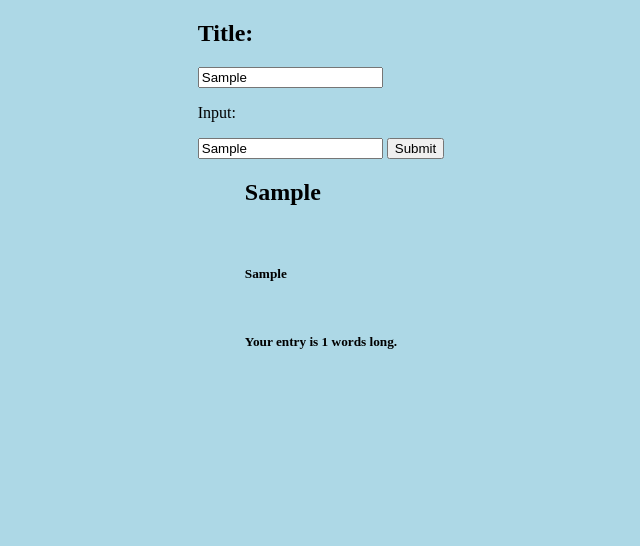
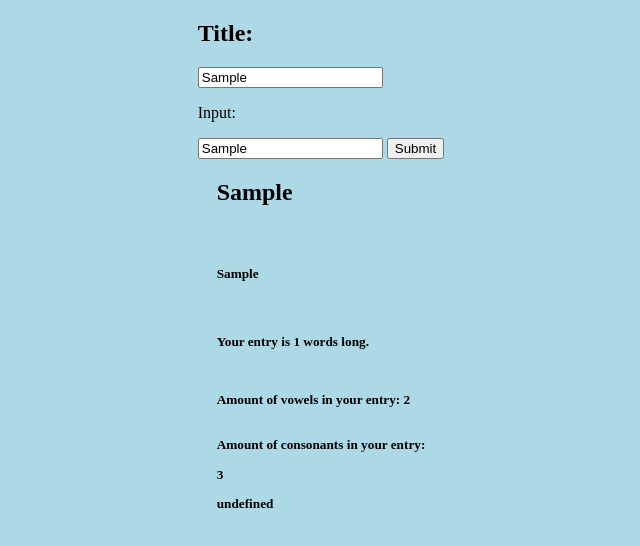
Before and after one commit to jackpaulcollins/journal-practice, a website built with webpack: page src/index.html in a window 1280 px wide. Both pictures are taken after typing "Sample", "Sample" into the empty fields and a click on the button "Submit". Shown: the part 206-752 px from the top of the page, without its empty margins (319-959 px from the left). Built offline with nearby package versions, Linux system fonts and the light colour scheme.

Commit message:
still workin on it

```diff
--- a/src/journal.js
+++ b/src/journal.js
@@ -8,3 +8,43 @@ Entry.prototype.countWords = function(){
   var splitCountedWord = this.body.split(" ").length;
   return splitCountedWord;
 }
+
+Entry.prototype.checkLetters = function() {
+  var splitString = this.body.split("");
+  var wordObject = {
+    vowels: [],
+    consonants: [],
+  }
+
+  for (var x=0; x < splitString.length; x++) {
+    if(/[aeiou]/i.test(splitString[x])) {
+      wordObject.vowels.push(splitString[x]);
+    } else if ((splitString[x] !== " ") && !(/[!?.,'"*&%1234567890#@%^*()/|+=-_]/.test(splitString[x])))
+       {
+        wordObject.consonants.push(splitString[x]);
+      }
+    }
+
+
+  return wordObject;
+}
+
+Entry.prototype.firstSentence = function(){
+  var splitSentence = this.body.split(" ");
+  var firstEight = splitSentence.slice(0, 8);
+  var joinFirstEight = firstEight.join(" ");
+  var splitFirstEight = joinFirstEight.split("");
+  for (var x=0; x < splitFirstEight.length; x++) {
+    if ((splitFirstEight[x] === ".") || (splitFirstEight[x] === "?") || (splitFirstEight[x] === "!")) {
+      var finalProduct = splitFirstEight.slice(0,x+1).join("");
+      console.log(finalProduct)
+      break;
+    }
+  }
+  return finalProduct;
+}
+
+
+// if ((splitFirstEight[x] != ".") || (splitFirstEight[x] != "?") || (splitFirstEight[x] != "!")) {
+//   return joinFirstEight;
+// }
--- a/src/main.js
+++ b/src/main.js
@@ -8,6 +8,9 @@ $(document).ready(function() {
     var entryInput = $(".entry").val();
     var newEntry = new Entry(entryTitle, entryInput);
     var wordCount = newEntry.countWords();
-    $(".displayEntries").append("<h2>" + newEntry.title + "</h2>" + "<br>" + "<h5>" + newEntry.body + "<h5>" + "<br>" + "<p>" + "Your entry is " + wordCount + " words long." + "</p>");
+    var checkLetters = newEntry.checkLetters();
+    var firstSent = newEntry.firstSentence();
+    $(".displayEntries").append("<h2>" + newEntry.title + "</h2>" + "<br>" + "<h5>" + newEntry.body + "<h5>" + "<br>" + "<p>" + "Your entry is " + wordCount + " words long." + "</p>" + "<br>" + "<p>" + "Amount of vowels in your entry: " + checkLetters.vowels.length + "</p>" + "<br>" + "Amount of consonants in your entry: " + "<p>" + checkLetters.consonants.length + "</p>" + firstSent);
+
   });
 });
--- a/src/styles.css
+++ b/src/styles.css
@@ -4,8 +4,13 @@ body {
 
 .container{
   margin-top: 10%;
+  width: 100%;
   display: flex;
   flex-direction: column;
   align-items: center;
   justify-content: center;
 }
+
+h5{
+  white-space: nowrap;
+}
```
